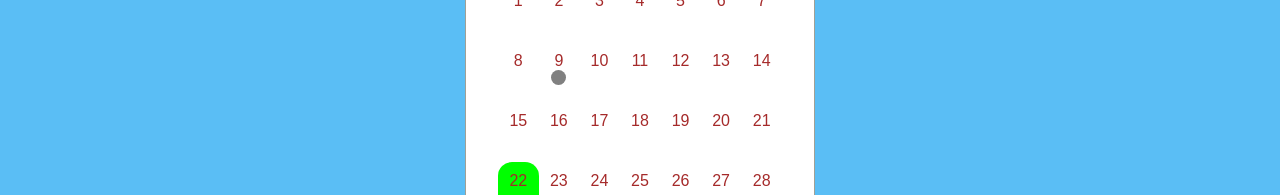
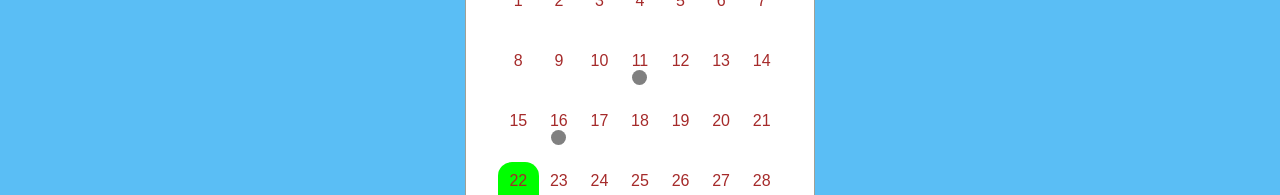
Before and after one commit to COMING-SOON-SCH/FE1-team-project, a React (Create React App) app in the folder project/: page /main in a window 1280 px wide. Shown: the part 293-488 px from the top of the page. Built offline with nearby package versions, Linux system fonts and the light colour scheme; a web font is replaced by a local one.

Commit message:
🔨refactor : Popup 띄우는 방법 수정
Popup 컴포넌트를 따로 만들어 이 컴포넌트에 데이터를 보내주어 popup을 띄우는 형식으로 처리

```diff
--- a/project/src/components/Calendar.jsx
+++ b/project/src/components/Calendar.jsx
@@ -1,4 +1,4 @@
-import { useState } from "react";
+import { useEffect, useState } from "react";
 import Calendar from "react-calendar";
 import styled, { ThemeProvider } from "styled-components";
 import 'react-calendar/dist/Calendar.css'
@@ -17,9 +17,29 @@ export const theme = {
 export default function CalendarComponent() {
   const [date, setDate] = useState(new Date());
   const [showPopup, setShowPopup] = useState(false);
+  const [data, setData] = useState([]);
+  const [selectedData, setSelectedData] = useState(null);
+
+  useEffect(() => {
+    setData([
+      {
+        key: '1',
+        title: '공식 과제 제출일',
+        time: '2024-07-11'
+      },
+      {
+        key: '2',
+        title: '프로젝트 팀 미팅',
+        time: '2024-07-16'
+      }
+    ])
+  }, [])
 
   const onChange = (date) => {
     setDate(date);
+    const formattedDate = moment(date).format('YYYY-MM-DD');
+    const selected = data.find((item) => item.time === formattedDate);
+    setSelectedData(selected);
     setShowPopup(true);
   }
 
@@ -27,16 +47,13 @@ export default function CalendarComponent() {
     setShowPopup(false);
   }
 
-  const dayList = [
-    '2024-07-09',
-  ];
-
   const addContent = ({ date }) => {
     // 해당 날짜(하루)에 추가할 컨텐츠의 배열
     const contents = [];
 
     // date(각 날짜)가  리스트의 날짜와 일치하면 해당 컨텐츠(이모티콘) 추가
-    if (dayList.find((day) => day === moment(date).format('YYYY-MM-DD'))) {
+    if (data) {
+      if (data.find((data) => data.time === moment(date).format('YYYY-MM-DD'))) {
         contents.push(
           <>
             <RoundBox />
@@ -44,6 +61,7 @@ export default function CalendarComponent() {
         );
       }
       return <div>{contents}</div>; // 각 날짜마다 해당 요소가 들어감
+    }
   };
 
   return (
@@ -56,7 +74,7 @@ export default function CalendarComponent() {
           showNeighboringMonth={false}
           formatDay={(locale, date) => date.toLocaleString("en", { day: "numeric" })} />
         {showPopup && (
-          <Popup closePopup={closePopup} date={date} />
+          <Popup closePopup={closePopup} data={selectedData} />
         )}
       </CalendarContainer>
     </ThemeProvider>
--- a/project/src/components/Popup.jsx
+++ b/project/src/components/Popup.jsx
@@ -1,11 +1,18 @@
 import styled from "styled-components";
 
-export default function Popup({ closePopup, date }) {
+export default function Popup({ closePopup, data }) {
   return (
     <PopupOverlay onClick={closePopup}>
       <PopupContent onClick={(e) => e.stopPropagation()}>
         <CloseButton onClick={closePopup}>&times;</CloseButton>
-        <h3>선택된 날짜: {date.toDateString()}</h3>
+        {
+          data ?
+            <div>
+              <p>{data.time}</p>
+              <h2>{data.title}</h2>
+            </div>
+            : <h2>이 날짜에는 아무런 계획이 없습니다.</h2>
+        }
       </PopupContent>
     </PopupOverlay>
   )
```
Lines whose indentation alone changed are shown as unchanged.
